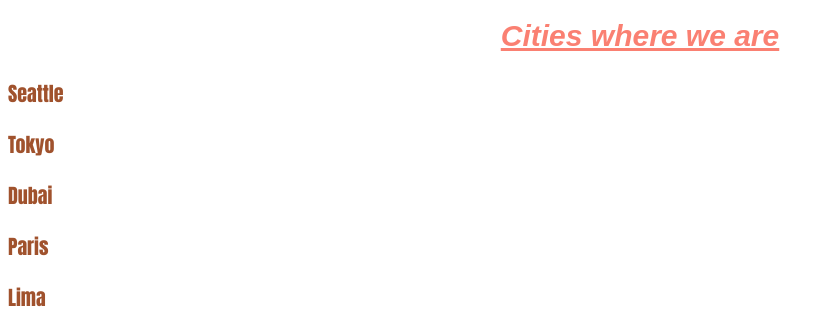
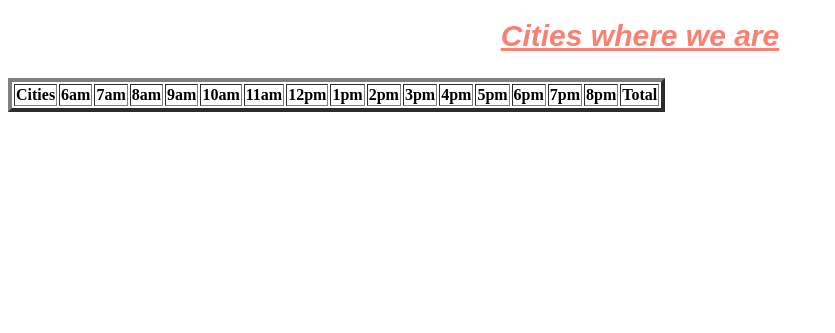
Before and after one commit to edewell/cookie-stand, a plain HTML site: page lab 06/sales.html in a window 1280 px wide. Shown: the part 536-869 px from the top of the page, without its empty margins (0-835 px from the left). After the commit the page ends 800 px from the top, so only its background shows below. Drawn offline with Linux system fonts and the light colour scheme.

Commit message:
sales.html

```diff
--- a/lab 06/sales.html
+++ b/lab 06/sales.html
@@ -15,7 +15,7 @@
         <img src="https://codefellows.github.io/code-201-guide/curriculum/class-06/lab/assets/salmon.png" alt-="Salmon" class="center" >
     </nav>
 
-    <script src="data.js"></script>
+
     <h1>Sales</h1>
     <style>
         h1{
@@ -26,7 +26,7 @@
         }
     </style>
     <h2><u><i>Cities where we are</i></u></h2>
-    <h3>Seattle</h3>
+    <!-- <h3>Seattle</h3>
     <ul id="Seattle"></ul>
     <h3>Tokyo</h3>
     <ul id="Tokyo"></ul>
@@ -35,7 +35,30 @@
     <h3>Paris</h3>
     <ul id="Paris"></ul>
     <h3>Lima</h3>
-    <ul id="Lima"></ul>
+    <ul id="Lima"></ul> -->
+    <table id="mySales" border="4">
+        <tr>
+            <th>Cities</th>
+            <th>6am</th>
+            <th>7am</th>
+            <th>8am</th>
+            <th>9am</th>
+            <th>10am</th>
+            <th>11am</th>
+            <th>12pm</th>
+            <th>1pm</th>
+            <th>2pm</th>
+            <th>3pm</th>
+            <th>4pm</th>
+            <th>5pm</th>
+            <th>6pm</th>
+            <th>7pm</th>
+            <th>8pm</th>
+            <th>Total</th>
+        </tr>
+
+    </table>
+    <script src="data.js"></script>
     <style>
         h2{
             color: salmon;
@@ -58,5 +81,6 @@
             font-family: Impact, Haettenschweiler, 'Arial Narrow Bold', sans-serif;
         }
     </style>
+
 </body>
 </html>
```
